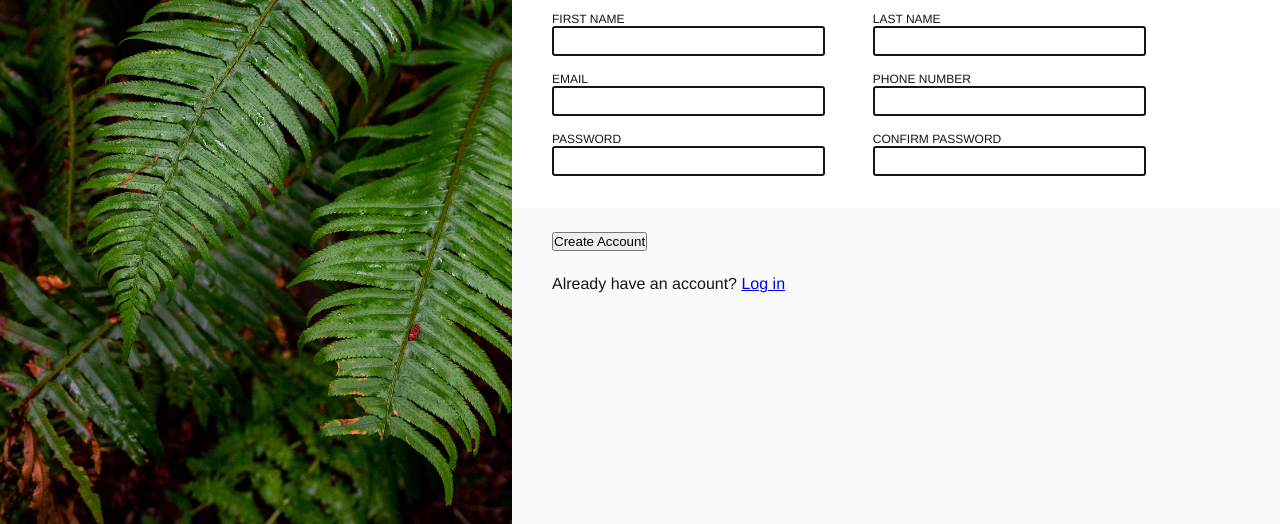
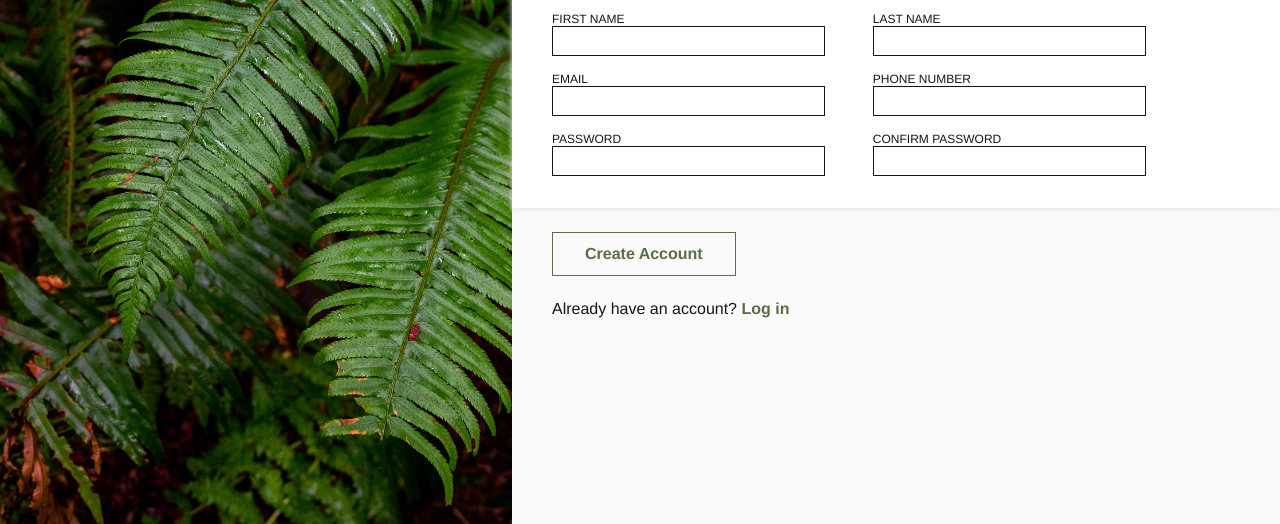
Before and after one commit to rhenzala/sign-up-form, a plain HTML site: page index.html in a window 1280 px wide. Shown: the part 276-800 px from the top of the page. Drawn offline with Linux system fonts and the light colour scheme.

Commit message:
Add style to button and a tag

```diff
--- a/style.css
+++ b/style.css
@@ -11,7 +11,8 @@
 }
 :root{
     --primary-bg: #fafafa;
-    --secondary-bg: #596d48;
+    --secondary-bg: #fff;
+    --btn-color: #596d48;
     --primary-text: #161616;
     --secondary-text: #f5f5fe;
     --focus-bg: #2f9706;
@@ -81,12 +82,13 @@ main > p:last-child{
 
 fieldset{
     position: relative;
-    background-color: #fff;
+    background-color: var(--secondary-bg);
     padding-top: 4rem;
     padding-bottom: 1rem;
     padding-right: min(4rem, 10%);
     margin: 1.5rem 0;
     border: none;
+    box-shadow: 0px 2px 5px #e5e7eb;
 }
 legend{
     position: absolute;
@@ -110,16 +112,50 @@ input{
     height: 30px;
     width: 100%;
     padding: 4px;
-    border: 2px solid var(--primary-text);
-    border-radius: 3px;
+    border: 1px solid var(--primary-text);
+    border-radius: 0;
     transition: 0.5s;
     outline: none;
 }
 input:focus{
     border-color: var(--focus-bg);
-    box-shadow: 1px 1px 2px 1px var(--primary-text);
+    box-shadow: 1px 1px 3px 0 var(--primary-text);
 }
 label{
     font-size: 12px;
     text-transform: uppercase;
 }
+
+button,
+input{
+    font-family: inherit;
+    font-size: 16px;
+}
+
+button{
+    background-color: var(--primary-bg);
+    font-weight: 600;
+    color: var(--btn-color);
+    border: 1px solid var(--btn-color);
+    border-radius: 0;
+    padding: 12px 32px;
+    outline: none;
+}
+button:hover,
+button:focus{
+    background-color: var(--btn-color);
+    color: var(--secondary-text);
+}
+button:hover{
+    transition: 0.25s;
+    cursor: pointer;
+}
+
+a{
+    text-decoration: none;
+    font-weight: 600;
+    color: var(--btn-color);
+}
+a:visited{
+    color: #8d0b2c;
+}
```
